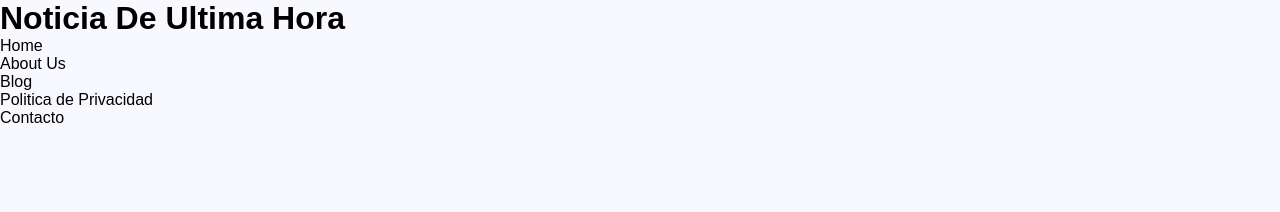
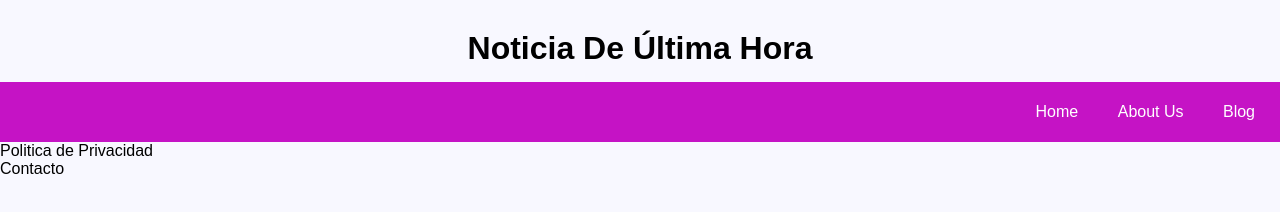
Before and after one commit to Irina-Ichim/Practica-de-Desarrollo-Web, a plain HTML site: page index.html in a window 1280 px wide. Drawn offline with Linux system fonts and the light colour scheme.

Commit message:
navbar muy basico

```diff
--- a/index.html
+++ b/index.html
@@ -9,17 +9,18 @@
 </head>
 <body>
     <div class="container">
-        <header>
-        <h1>Noticia De Ultima Hora</h1>
-        <article></article>
-        </header>
-        <navbar>
+
+        <h1>Noticia De Última Hora</h1>
+        <navbar class="menu">
             <ul>
-                <li>Home</li>
-                <li>About Us</li>
-                <li>Blog</li>
+                <li a href="#">Home</li>
+                <li a href="#">About Us</li>
+                <li a href="#">Blog</li>
             </ul>
         </navbar>
+        <article></article>
+
+
         <footer>
             <p>Politica de Privacidad</p>
             <p>Contacto</p>
--- a/main.css
+++ b/main.css
@@ -7,3 +7,30 @@ body{
     background-color: ghostwhite;
     font-family: sans-serif;
 }
+h1{
+    display: flex;
+    justify-content: center;
+    align-items: center;
+    margin-top:30px;
+    margin-bottom: 15px;
+
+}
+.menu{
+    display: flex;
+    justify-content:flex-end;
+    align-items: center;
+    text-align: center;
+    background-color: rgb(197, 19, 197);
+    width: 100%;
+    height: 60px;
+
+
+}
+.menu ul li{
+    list-style: none;
+    display:inline-block;
+    color: white;
+    padding: 10px;
+    cursor: pointer;
+    margin-right: 15px;
+}
```
